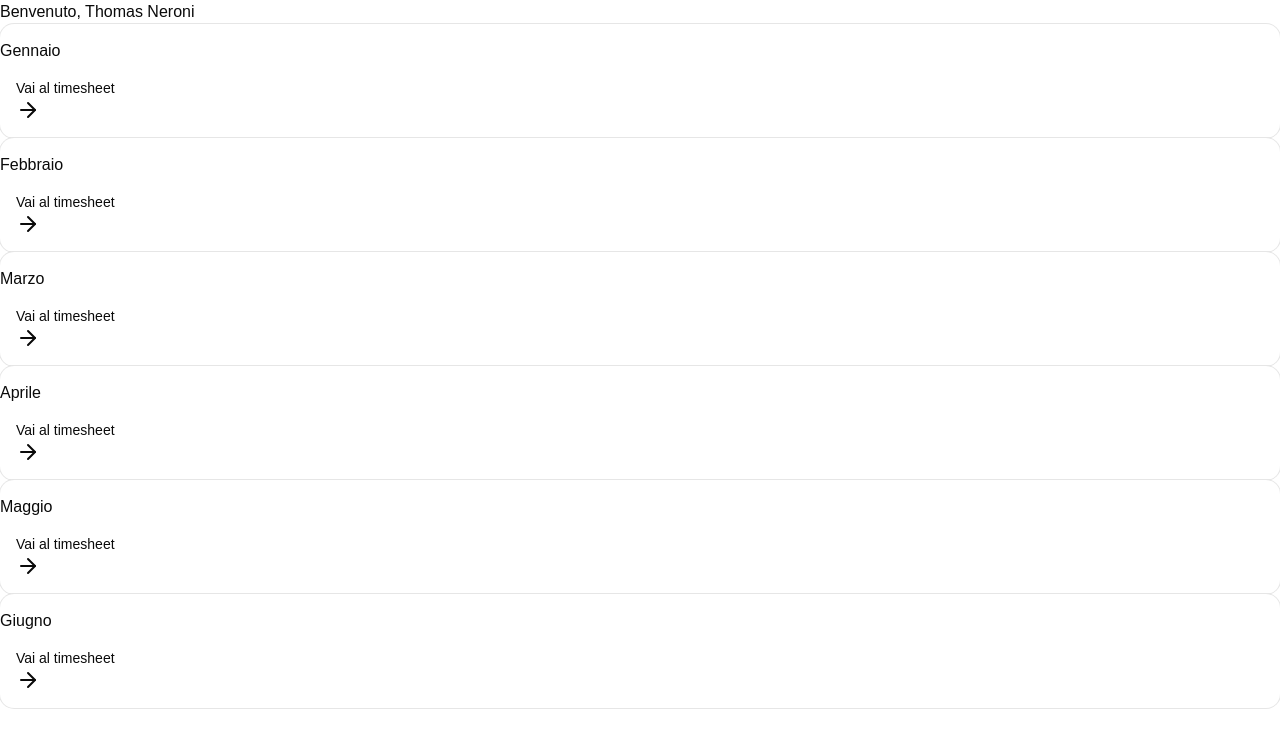
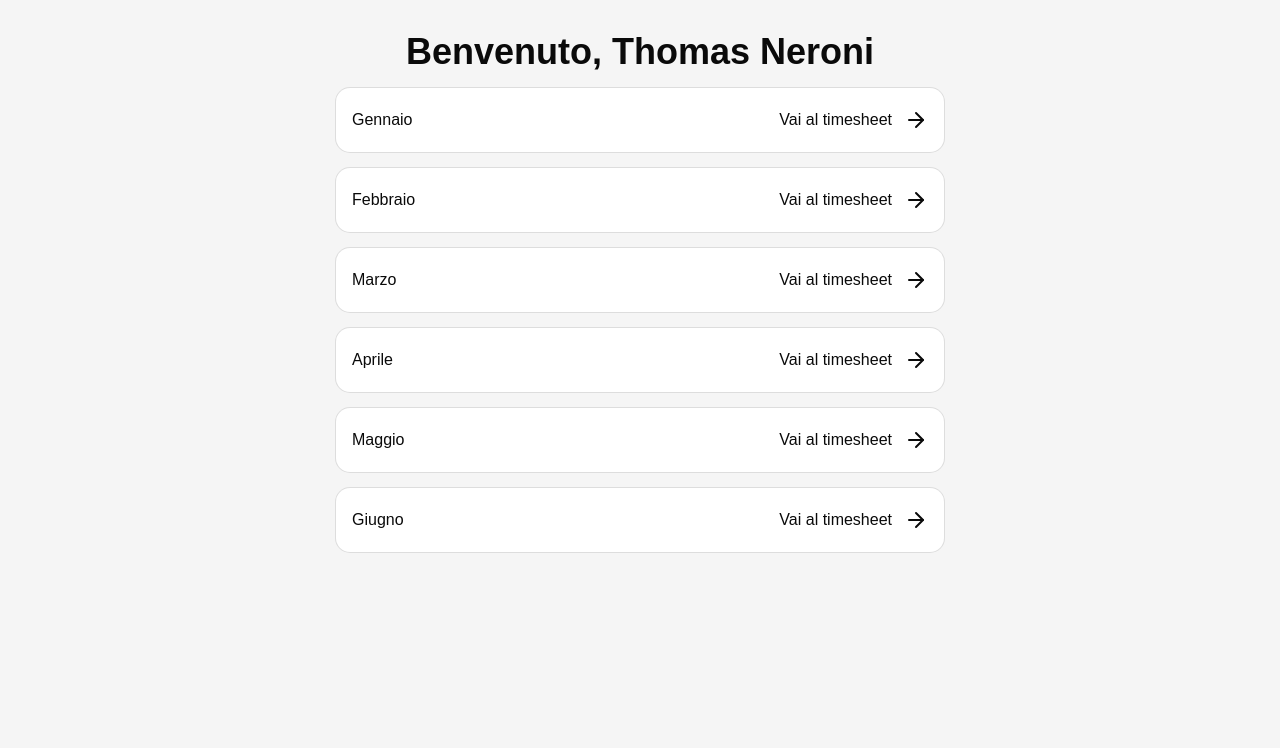
Before and after one commit to ThomasN89-Dev/timesheet, a React (Vite) app: page /timesheet-overview in a window 1280 px wide. Shown: the top 748 px of the page. Built offline with nearby package versions, Linux system fonts and the light colour scheme.

Commit message:
chore: styled some componente

```diff
--- a/src/index.css
+++ b/src/index.css
@@ -7,7 +7,7 @@
 
 @theme inline {
   --font-heading: var(--font-sans);
-    --font-sans: 'Geist Variable', sans-serif;
+  --font-sans: "Geist Variable", sans-serif;
   --color-sidebar-ring: var(--sidebar-ring);
   --color-sidebar-border: var(--sidebar-border);
   --color-sidebar-accent-foreground: var(--sidebar-accent-foreground);
@@ -118,6 +118,9 @@
 }
 
 @layer base {
+  button {
+    cursor: pointer;
+  }
   * {
     @apply border-border outline-ring/50;
   }
--- a/src/loginData/loginData.ts
+++ b/src/loginData/loginData.ts
@@ -1,6 +1,6 @@
 import type { LoginData } from "../models/types";
 
 export const loginData: LoginData = {
-  userEmail: "thomas.neroni@fides.it",
-  password: "123Stella1989",
+  userEmail: "test@test.it",
+  password: "test",
 };
--- a/src/pages/timesheet/Timesheet.tsx
+++ b/src/pages/timesheet/Timesheet.tsx
@@ -11,10 +11,13 @@ import {
   monthMap,
   weekDaysMap,
 } from "../../utils/dateUtils";
-import { useParams } from "react-router";
+import { useNavigate, useParams } from "react-router";
+import { Button } from "@/components/ui/button";
+import { MoveLeft } from "lucide-react";
 
 export default function Timesheet() {
   const { month } = useParams();
+  const navigate = useNavigate();
   const monthProp = Number(month);
   const { today, currentMonth } = useCurrentMonth({ monthProp });
   const [days, setDays] = useState<DayEntry[]>(() => buildDays(currentMonth));
@@ -53,9 +56,17 @@ export default function Timesheet() {
 
   return (
     <div className="relative min-h-screen">
-      <h1 className="px-8 py-4">
-        {monthMap(currentMonth.month)} - {currentMonth.year}
-      </h1>
+      <div className="flex justify-between items-center p-8">
+        <h1>
+          {monthMap(currentMonth.month)} - {currentMonth.year}
+        </h1>
+        <Button
+          onClick={() => navigate("/timesheet-overview")}
+          variant="outline"
+        >
+          <MoveLeft />
+        </Button>
+      </div>
       <div className="grid xl:grid-cols-7 grid-cols-5 gap-2 px-8">
         {days.map((day: DayEntry) => {
           return (
--- a/src/pages/timesheetOverview/TimesheetOverview.tsx
+++ b/src/pages/timesheetOverview/TimesheetOverview.tsx
@@ -1,4 +1,4 @@
-import { Card, CardContent, CardTitle } from "@/components/ui/card";
+import { Card, CardTitle } from "@/components/ui/card";
 import { monthMap } from "@/utils/dateUtils";
 import { ArrowRight } from "lucide-react";
 import { useNavigate } from "react-router";
@@ -17,17 +17,23 @@ function TimesheetOverview() {
   };
 
   return (
-    <div>
-      <h1>Benvenuto, {user}</h1>
-      <div>
+    <div className="p-8 flex flex-col gap-4 items-center bg-muted">
+      <h1 className="text-4xl font-bold">Benvenuto, {user}</h1>
+      <div className="min-h-screen w-1/2 flex flex-col gap-4">
         {monthsPassed.map((month) => (
-          <Card key={month}>
-            <CardTitle>{monthMap(month)}</CardTitle>
-            <CardContent>
-              <p onClick={() => handleNavigate(month)}>
-                Vai al timesheet <ArrowRight></ArrowRight>
-              </p>
-            </CardContent>
+          <Card
+            key={month}
+            onClick={() => handleNavigate(month)}
+            className="p-4 min-h-16 flex justify-center cursor-pointer"
+          >
+            <CardTitle>
+              <div className="flex justify-between items-center">
+                <p>{monthMap(month)}</p>
+                <p className="flex items-center gap-3">
+                  Vai al timesheet <ArrowRight />
+                </p>
+              </div>
+            </CardTitle>
           </Card>
         ))}
       </div>
```
Lines whose indentation alone changed are shown as unchanged.
